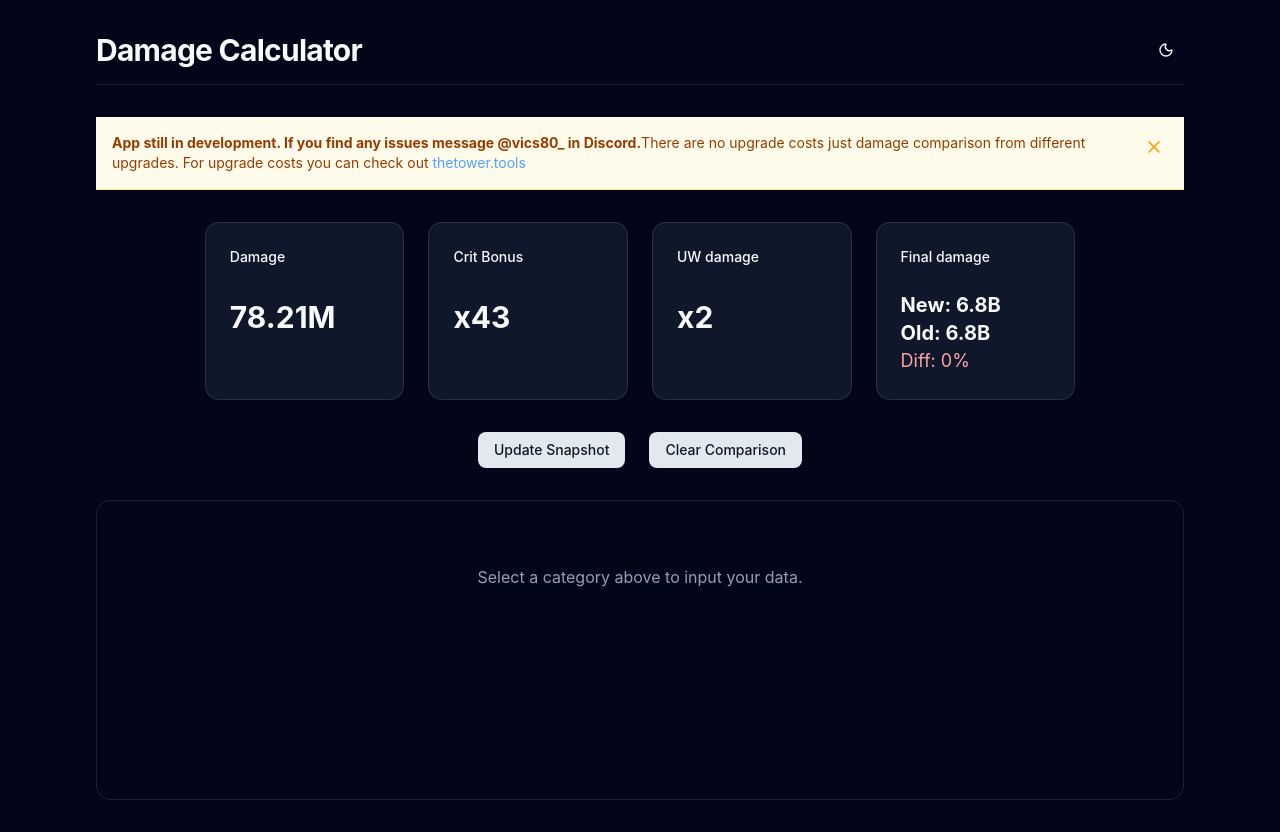
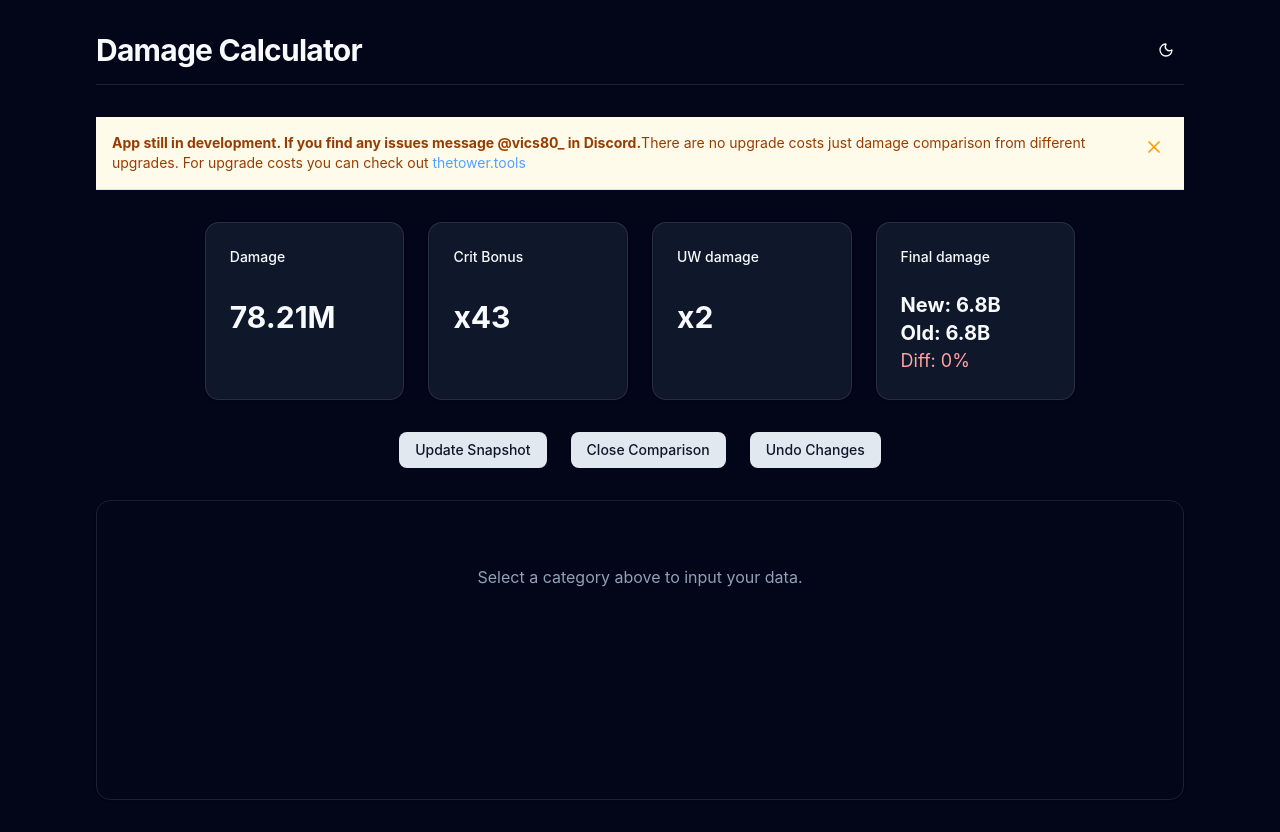
Before and after one commit to Viktorrangelov04/TowerDamageCalculator, a React (Vite) app: page / in a window 1280 px wide. Both pictures are taken after a click on the button "Save for Comparison". Built offline with nearby package versions, Linux system fonts and the light colour scheme.

Commit message:
adding button to undo changes in comparison

```diff
--- a/src/App.tsx
+++ b/src/App.tsx
@@ -205,6 +205,12 @@ function App() {
         setComparisonBuild(null);
         localStorage.removeItem("player_build_comparison");
     };
+
+    const handleReturn = () =>{
+        if(comparisonBuild != null){
+            setBuild({...comparisonBuild})
+        }
+    }
     /////////////////////////////////////////////////////////////
     const totalCC = calculateTotalCrit({
         ...build.cc,
@@ -389,9 +395,14 @@ function App() {
                         : "Save for Comparison"}
                 </Button>
                 {comparisonBuild && (
+                    <div>
                     <Button className="mx-3" onClick={handleClearComparison}>
-                        Clear Comparison
+                        Close Comparison
                     </Button>
+                    <Button className="mx-3" onClick={handleReturn}>
+                        Undo Changes
+                    </Button>
+                    </div>
                 )}
             </div>
 
```
